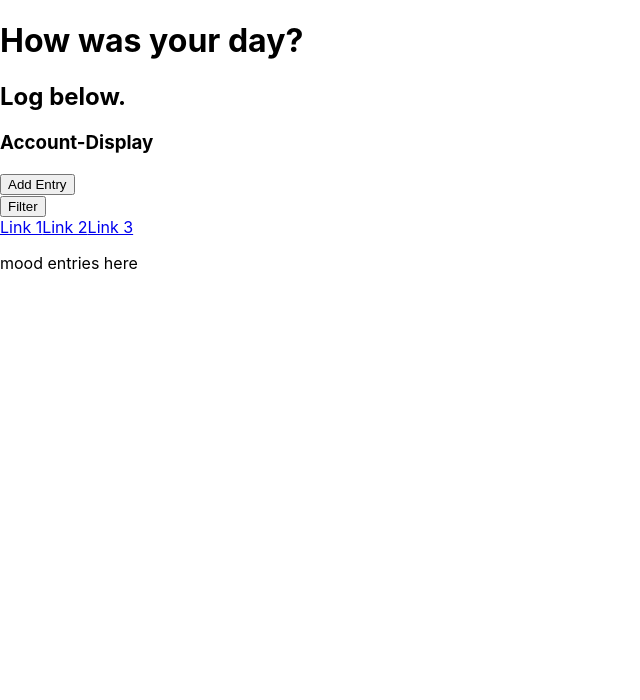
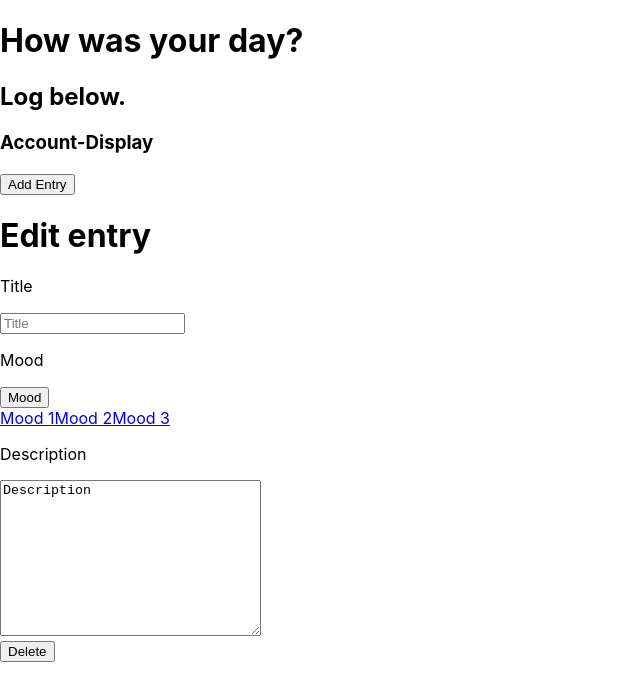
Before and after one commit to hjthorpe/mood-journal-capstone, a React (Create React App) app in the folder mood-journal-capstone/: page /Home in a window 1280 px wide. Both pictures are taken after a click on the button "Add Entry". Shown: the top 700 px of the page, without its empty margins (0-640 px from the left). Built offline with nearby package versions, Linux system fonts and the light colour scheme.

Commit message:
added font awesome package

```diff
--- a/mood-journal-capstone/package.json
+++ b/mood-journal-capstone/package.json
@@ -8,6 +8,7 @@
     "@testing-library/user-event": "^7.2.1",
     "react": "^16.13.1",
     "react-dom": "^16.13.1",
+    "react-fontawesome": "^1.7.1",
     "react-scripts": "3.4.1"
   },
   "scripts": {
--- a/mood-journal-capstone/src/App.js
+++ b/mood-journal-capstone/src/App.js
@@ -2,8 +2,11 @@ import React, { Component } from 'react';
 import { BrowserRouter as Router, Route, Switch} from 'react-router-dom';
 import LandingPage from './Components/LandingPage';
 import Account from './Components/Account';
+import Login from './Components/Login';
+import Register from './Components/Register';
+import Reset from './Components/Reset';
 import Home from './Components/Home';
-
+import EntryModal from './Components/EntryModal';
 // import './App.css';
 
 function App() {
@@ -11,7 +14,11 @@ function App() {
     <Router>
         <Route exact path='/' component= {LandingPage} />
         <Route path='/Account' component= {Account} />
+        <Route path='/Login' component= {Login} />
+        <Route path='/Register' component= {Register} />
+        <Route path='/Reset' component= {Reset} />
         <Route path='/Home' component= {Home} />
+        <Route path='/Home' component= {EntryModal} />
     </Router>
   );
 }
--- a/mood-journal-capstone/src/Components/Account.js
+++ b/mood-journal-capstone/src/Components/Account.js
@@ -7,6 +7,7 @@ import Login from './Login';
 import Reset from './Reset';
 import Register from './Register';
 import Home from './Home';
+
 
 class Account extends React.Component{
 
--- /dev/null
+++ b/mood-journal-capstone/src/Components/EntryModal.js
@@ -0,0 +1,58 @@
+import React, { Component } from 'react';
+
+class EntryModal extends React.Component {
+  render() {
+    if(!this.props.show) {
+      return null;
+    }
+    return (
+      <div>
+        <h1>Edit entry</h1>
+        <div className='title'>
+          <p>Title</p>
+          <div className="edit">
+            <i className="far fa-edit"></i>
+          </div>
+          <div className="title-hidden">
+            <input type="text" placeholder='Title' />
+          </div>
+          <div className="mood">
+            <p>Mood</p>
+            <div className="edit">
+              <i className="far fa-edit"></i>
+            </div>
+            <div className="mood-dropdown-hidden">
+              <button className="dropbtn">Mood</button>
+              <div className="dropdown-content">
+                <a href="#">Mood 1</a>
+                <a href="#">Mood 2</a>
+                <a href="#">Mood 3</a>
+              </div>
+            </div>
+          </div>
+        </div>
+        <div className="description">
+          <p>Description</p>
+          <div className="edit">
+            <i className="far fa-edit"></i>
+          </div>
+          <div className="description-edit-hidden">
+            <textarea
+            name="description"
+            id="description"
+            cols="30"
+            rows="10"
+            value='Description'
+            // onChange={()}
+            />
+          </div>
+        </div>
+        <div className="delete-entry">
+          <button>Delete</button>
+        </div>
+      </div>
+    )
+  }
+}
+
+export default EntryModal;
--- a/mood-journal-capstone/src/Components/Home.js
+++ b/mood-journal-capstone/src/Components/Home.js
@@ -1,18 +1,32 @@
 import React, { Component } from 'react';
+import EntryModal from './EntryModal';
 
 class Home extends React.Component{
+
+  state = {
+    show: false
+  }
+
+  showModal = () => {
+    this.setState({
+      show: true
+    });
+  }
+
   render() {
+
     return (
       <div>
         <h1>How was your day?</h1>
         <h2>Log below.</h2>
-        <div class="account-info">
+        <div className="account-info">
           <h3>Account-Display</h3>
         </div>
-        <div class="add-entry">
-          <button>Add Entry</button>
+        <div className="add-entry">
+          <button onClick={() => this.showModal()}>Add Entry</button>
+          <EntryModal show={this.state.show} />
         </div>
-        <div class="dropdown">
+        {/* <div class="dropdown">
           <button class="dropbtn">Filter</button>
           <div class="dropdown-content">
             <a href="#">Link 1</a>
@@ -24,7 +38,7 @@ class Home extends React.Component{
           <div class="render-entry-list">
             <p>mood entries here</p>
           </div>
-        </div>
+        </div> */}
       </div>
     )
   }
```
Also changed, not shown: 1 other file (tests, documents, lock files or other folders).
